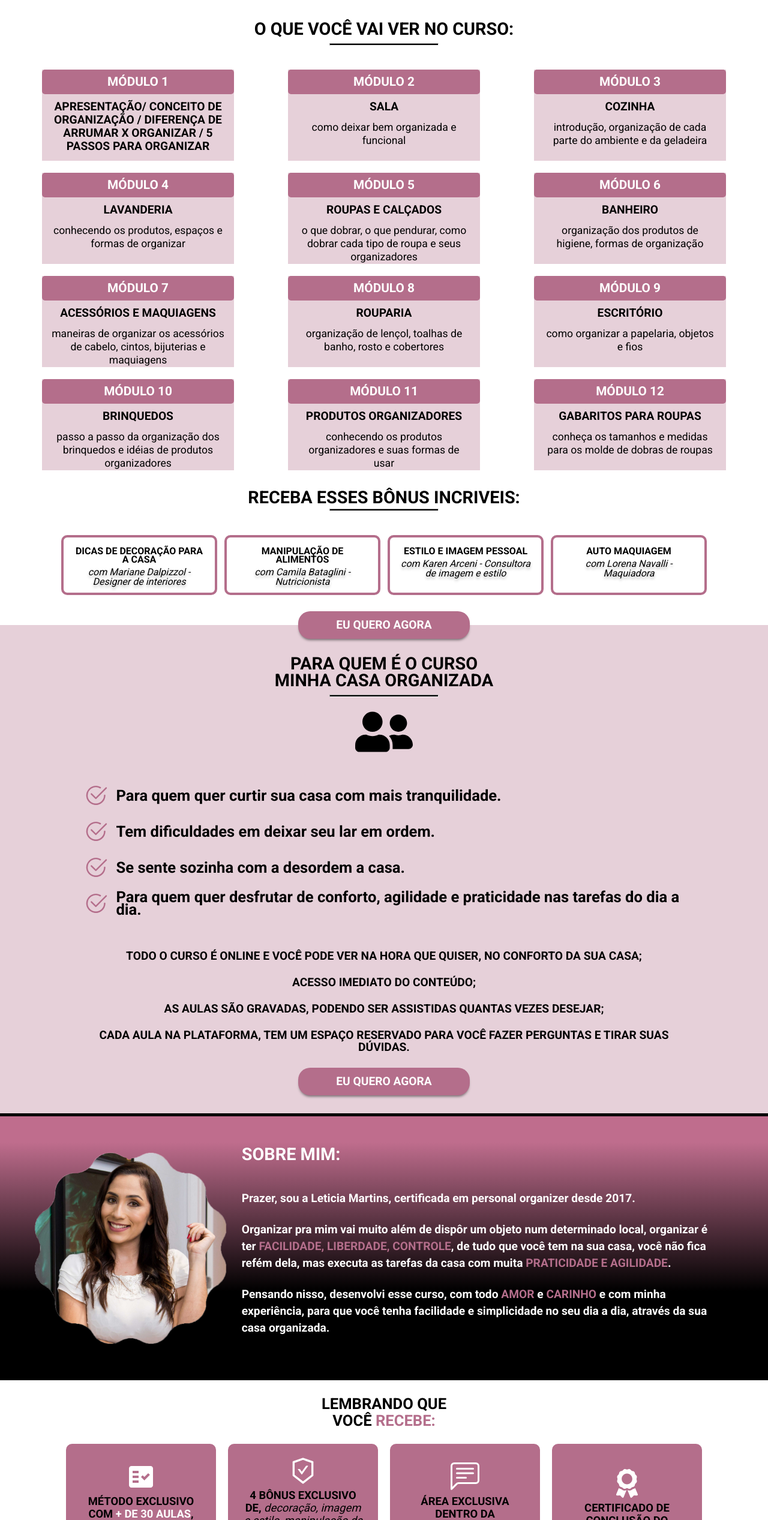
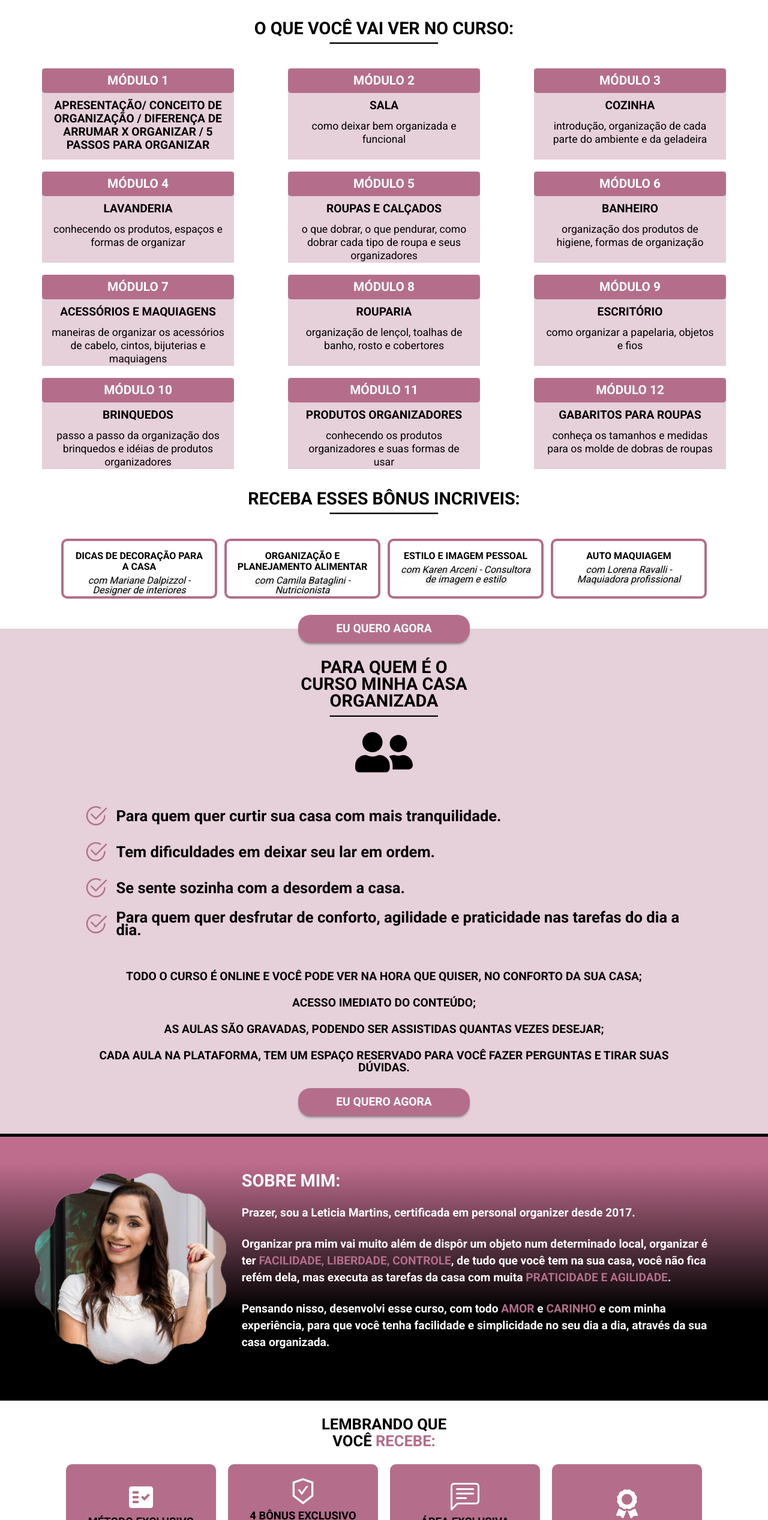
Before and after one commit to JuniorAlvesbr/leticiamartins.com.br-curso, a Next.js app: page / in a window 1280 px wide. Shown: the part 952-3486 px from the top of the page at 60% size. Built offline with nearby package versions, Linux system fonts and the light colour scheme.

Commit message:
change and refactory

```diff
--- a/components/AboutMe/styles.js
+++ b/components/AboutMe/styles.js
@@ -12,7 +12,7 @@ export const Container = styled.section`
 
     ${SubTitle} {
         color: ${({ theme }) => theme.colors.primary};
-        margin-bottom: 46px;
+        margin-bottom: 26px;
         text-align: center;
     }
 
@@ -30,8 +30,8 @@ export const Container = styled.section`
 
 export const ImageWrapper = styled.div`
     position: relative;
-    width: 200px;
-    height: 200px;
+    width: 260px;
+    height: 260px;
 
     @media (min-width: 750px) {
         width: 400px;
--- a/components/Bonus/index.js
+++ b/components/Bonus/index.js
@@ -5,7 +5,7 @@ import { SubTitle, Text, ImageWrapper, Image, Button } from '../../object/'
 const BonusList = [
     <div>
         <IconFactCheck />
-        <Text>método exclusivo com <em>+ de 30 aulas</em>, com conteúdo teórico e prático.'</Text>
+        <Text>método exclusivo com <em>+ de 30 aulas</em>, com conteúdo teórico e prático.</Text>
     </div>,
     <div>
         <IconSafety />
@@ -28,7 +28,7 @@ export default function Bonus() {
     return (
         <Container>
 
-            <SubTitle>Lembrando que <br></br> você <em>recebe:</em></SubTitle >
+            <SubTitle>Lembrando que <br></br> você <em>recebe:</em></SubTitle>
 
             <List>
                 {BonusList.map((bonus, index) => <Item key={index}>{bonus}</Item>)}
--- a/components/Bonus/styles.js
+++ b/components/Bonus/styles.js
@@ -18,7 +18,7 @@ export const Container = styled.section`
     padding-bottom: 20px;
 
     & > ${SubTitle} {
-        font-size: 1.1rem;
+        font-size: 1.5rem;
         text-align: center;
         margin: 0 auto;
         padding: 25px 0;
--- a/components/CourseContent/BonusCard/index.js
+++ b/components/CourseContent/BonusCard/index.js
@@ -10,7 +10,7 @@ const Card = styled.div`
 
 const Title = styled.p`
     font-weight: 700;
-    line-height: 14px;
+    line-height: 18px;
     text-align: center;
     text-transform: uppercase;
 `
--- a/components/CourseContent/index.js
+++ b/components/CourseContent/index.js
@@ -74,7 +74,7 @@ const bonusCard = [
         description: "com Mariane Dalpizzol - Designer de interiores"
     },
     {
-        title: "Manipulação de Alimentos",
+        title: "Organização e Planejamento Alimentar",
         description: "com Camila Bataglini - Nutricionista"
     },
     {
@@ -83,7 +83,7 @@ const bonusCard = [
     },
     {
         title: "Auto maquiagem",
-        description: "com Lorena Navalli - Maquiadora"
+        description: "com Lorena Ravalli - Maquiadora profissional"
     },
 ]
 
--- a/components/CourseContent/styles.js
+++ b/components/CourseContent/styles.js
@@ -11,9 +11,10 @@ export const Container = styled.section`
     padding-bottom: 50px;
 
     > ${SubTitle} {
-        width: 156px;
+        width: 180px;
         margin-top: 20px;
         text-align: center;
+        line-height: 26px;
     }
 
     > ${Button} {
--- /dev/null
+++ b/components/Footer/index.js
@@ -0,0 +1,8 @@
+import styled from 'styled-components'
+
+const Footer = styled.p`
+    font-size: 12px;
+    text-align: center;
+`
+
+export default Footer
--- a/components/Questions/index.js
+++ b/components/Questions/index.js
@@ -4,7 +4,7 @@ import { SubTitle, Text, Name } from '../../object'
 const ListQuestion = [
     {
         label: 'O que está incluso no investimento do curso?',
-        tabContent: 'O acesso ao curso incluindo, mais de 30 aulas gravadas, 4 aulas bônus de nossas parceiras, 2 em, certificado de conclusão e acesso vitalício do curso.'
+        tabContent: 'O acesso ao curso incluindo, mais de 30 aulas gravadas, 4 aulas bônus de nossas parceiras, 2 ebooks, certificado de conclusão e acesso vitalício do curso.'
     },
     {
         label: 'Como vou receber todo esse material?',
--- a/components/WhoisCourse/styles.js
+++ b/components/WhoisCourse/styles.js
@@ -12,7 +12,7 @@ export const Container = styled.section`
 
     ${SubTitle} {
         text-align: center;
-        max-width: 370px;
+        max-width: 280px;
     }
 `
 
--- a/pages/index.js
+++ b/pages/index.js
@@ -9,6 +9,7 @@ import Garantia from "../components/Garantia"
 import Questions from "../components/Questions"
 import LastWorks from "../components/LastWorks"
 import TopButton from "../components/TopButton"
+import Footer from "../components/Footer"
 
 function Home() {
   return (
@@ -28,6 +29,11 @@ function Home() {
         <LastWorks />
         <TopButton />
       </main>
+      <footer>
+        <Footer>
+          Todos os direitos reservados por - Leticia Martins - Personal Organizer
+        </Footer>
+      </footer>
     </>
   )
 }
```
